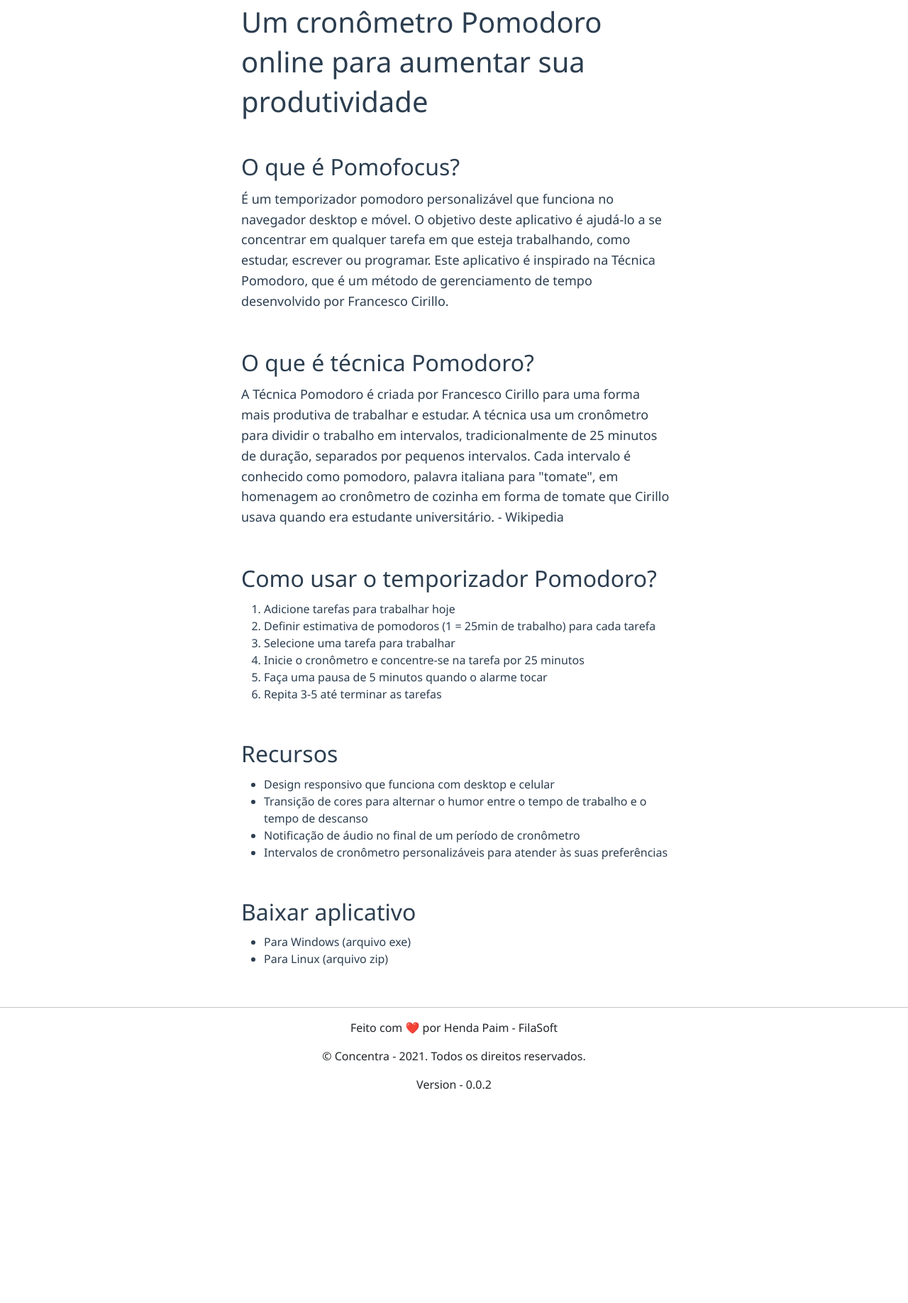
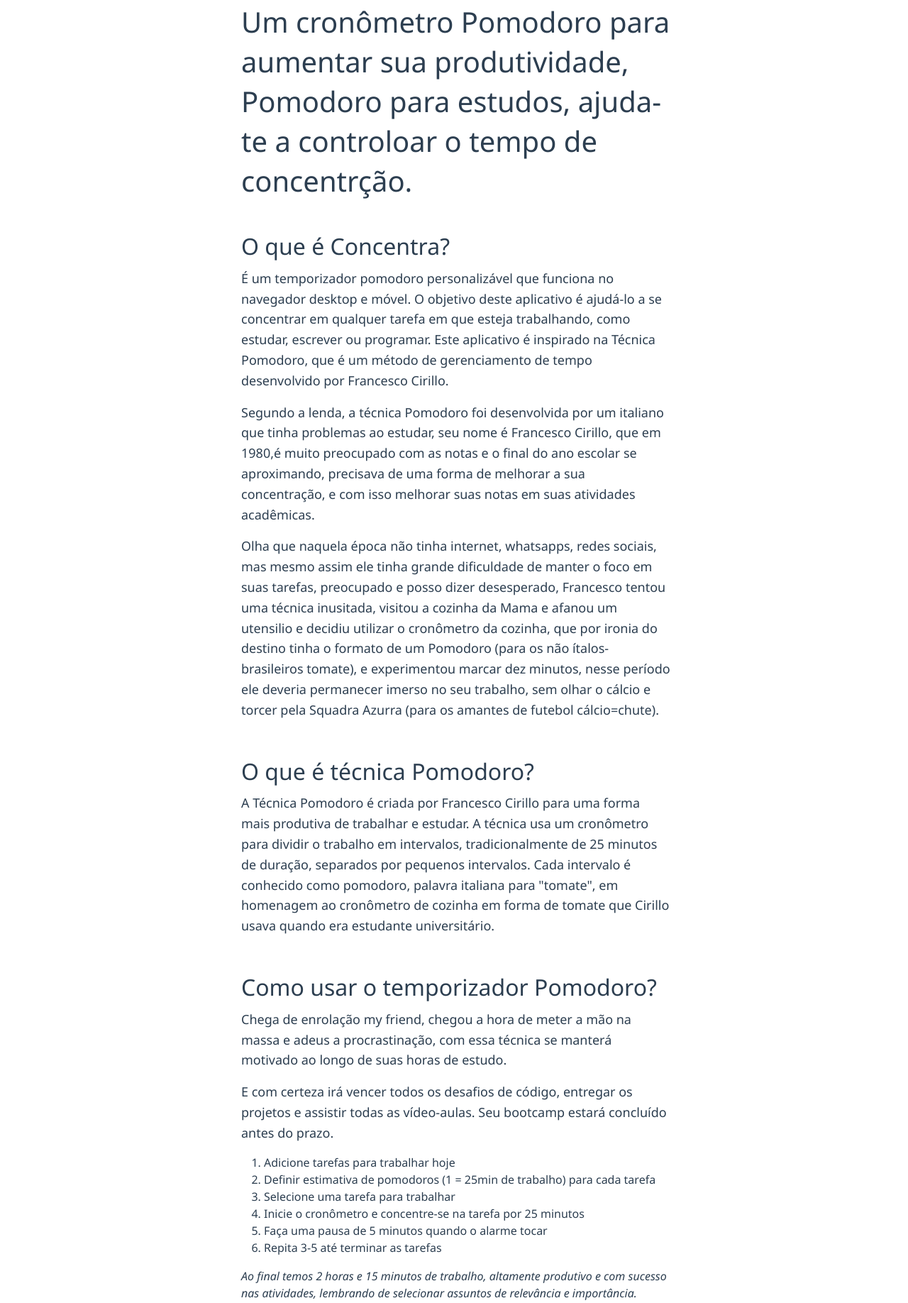
Before and after one commit to hendapaim/concentra, a website built with Vite: page index.html in a window 1280 px wide. Shown: the part 831-2667 px from the top of the page at 71% size. Before the commit the page ends 2371 px from the top, so only its background shows below. Built offline with nearby package versions, Linux system fonts and the light colour scheme.

Commit message:
bug dos textos

```diff
--- a/index.html
+++ b/index.html
@@ -69,15 +69,22 @@
         </div>
 
         <div id="texto">
-            <h1>Um cronômetro Pomodoro online para aumentar sua produtividade</h1>
+            <h1>Um cronômetro Pomodoro para aumentar sua produtividade, Pomodoro para estudos, ajuda-te a controloar o tempo de concentrção.</h1>
             <br>
-            <h2>O que é Pomofocus?</h2>
+            <h2>O que é Concentra?</h2>
             <p>É um temporizador pomodoro personalizável que funciona no navegador desktop e móvel. O objetivo deste aplicativo é ajudá-lo a se concentrar em qualquer tarefa em que esteja trabalhando, como estudar, escrever ou programar. Este aplicativo é inspirado na Técnica Pomodoro, que é um método de gerenciamento de tempo desenvolvido por Francesco Cirillo.</p>
+            <p>Segundo a lenda, a técnica Pomodoro foi desenvolvida por um italiano que tinha problemas ao estudar, seu nome é Francesco Cirillo, que em 1980,é muito preocupado com as notas e o final do ano escolar se aproximando, precisava de uma forma de melhorar a sua concentração, e com isso melhorar suas notas em suas atividades acadêmicas.</p>
+            <p>Olha que naquela época não tinha internet, whatsapps, redes sociais, mas mesmo assim ele tinha grande dificuldade de manter o foco em suas tarefas, preocupado e posso dizer desesperado, Francesco tentou uma técnica inusitada, visitou a cozinha da Mama e afanou um utensilio e decidiu utilizar o cronômetro da cozinha, que por ironia do destino tinha o formato de um Pomodoro (para os não ítalos-brasileiros tomate), e experimentou marcar dez minutos, nesse período ele deveria permanecer imerso no seu trabalho, sem olhar o cálcio e torcer pela Squadra Azurra (para os amantes de futebol cálcio=chute).</p>
+
 
             <h2>O que é técnica Pomodoro?</h2>
-            <p>A Técnica Pomodoro é criada por Francesco Cirillo para uma forma mais produtiva de trabalhar e estudar. A técnica usa um cronômetro para dividir o trabalho em intervalos, tradicionalmente de 25 minutos de duração, separados por pequenos intervalos. Cada intervalo é conhecido como pomodoro, palavra italiana para "tomate", em homenagem ao cronômetro de cozinha em forma de tomate que Cirillo usava quando era estudante universitário. - Wikipedia</p>
+            <p>A Técnica Pomodoro é criada por Francesco Cirillo para uma forma mais produtiva de trabalhar e estudar. A técnica usa um cronômetro para dividir o trabalho em intervalos, tradicionalmente de 25 minutos de duração, separados por pequenos intervalos. Cada intervalo é conhecido como pomodoro, palavra italiana para "tomate", em homenagem ao cronômetro de cozinha em forma de tomate que Cirillo usava quando era estudante universitário.</p>
 
             <h2>Como usar o temporizador Pomodoro?</h2>
+            <p>Chega de enrolação my friend, chegou a hora de meter a mão na massa e adeus a procrastinação, com essa técnica se manterá motivado ao longo de suas horas de estudo.</p>
+
+            <p>E com certeza irá vencer todos os desafios de código, entregar os projetos e assistir todas as vídeo-aulas. Seu bootcamp estará concluído antes do prazo.</p>
+
             <ol>
                 <li> Adicione tarefas para trabalhar hoje</li>
                 <li>Definir estimativa de pomodoros (1 = 25min de trabalho) para cada tarefa</li>
@@ -86,6 +93,7 @@
                 <li>Faça uma pausa de 5 minutos quando o alarme tocar</li>
                 <li>Repita 3-5 até terminar as tarefas</li>
             </ol>
+            <cite>Ao final temos 2 horas e 15 minutos de trabalho, altamente produtivo e com sucesso nas atividades, lembrando de selecionar assuntos de relevância e importância.</cite>
 
            <h2>Recursos</h2>
            <ul>
@@ -98,6 +106,7 @@
            <h2>Baixar aplicativo</h2>
             <ul>
                 <li>Para Windows (arquivo exe)</li>
+                <li>Android</li>
                 <li>Para Linux (arquivo zip)</li>
             </ul>
             <br>
```
Also changed, not shown: README.md.
